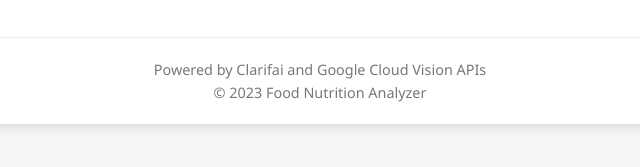
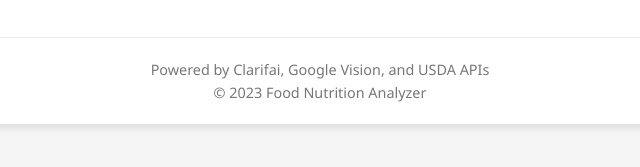
Before and after one commit to Tushar7537/f1, a website: page index.html in a window 1280 px wide. Shown: the part 597-764 px from the top of the page, 320-960 px from the left. Drawn offline with Linux system fonts and the light colour scheme.

Commit message:
Update index.html

```diff
--- a/index.html
+++ b/index.html
@@ -390,7 +390,7 @@
         </div>
 
         <footer>
-            <p>Powered by Clarifai and Google Cloud Vision APIs</p>
+            <p>Powered by Clarifai, Google Vision, and USDA APIs</p>
             <p>© 2023 Food Nutrition Analyzer</p>
         </footer>
     </div>
```
